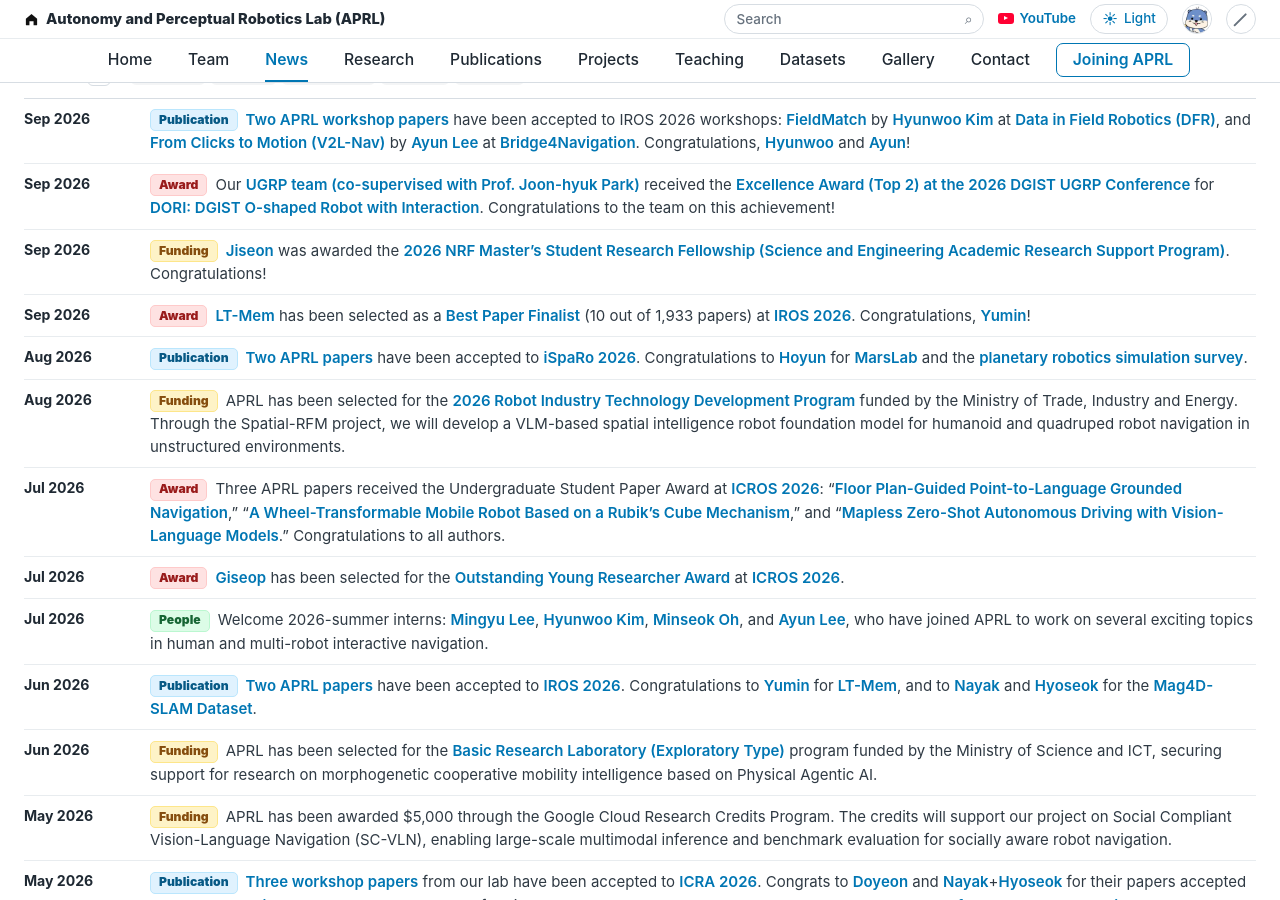
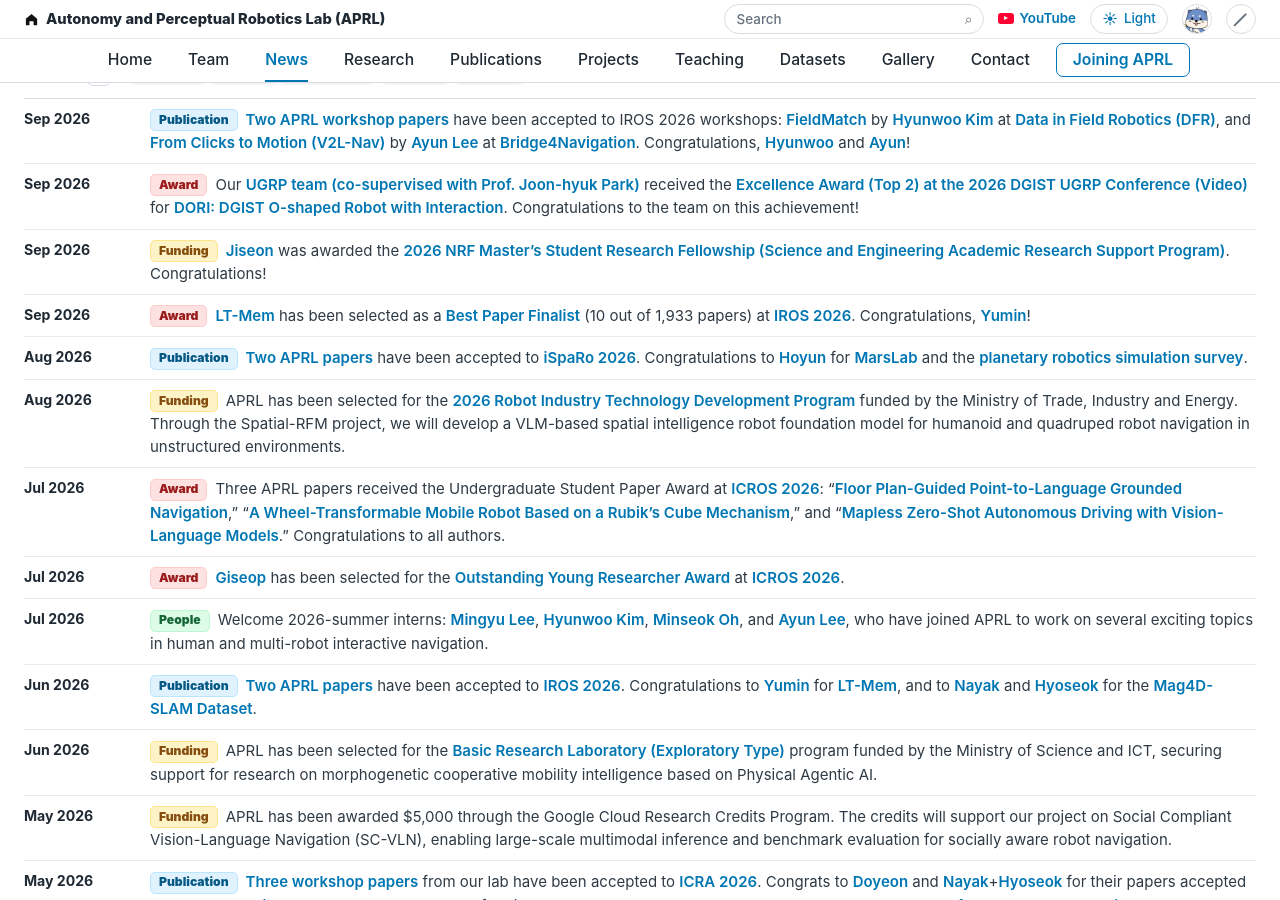
Before and after one commit to team-aprl/team-aprl.github.io, a Jekyll site: the page built from news.html, in a window 1280 px wide and 900 px high, scrolled down 330 px. Built offline with Jekyll 4.4.1, drawn with Linux system fonts in a browser that asks for light colours.

Commit message:
Add UGRP award video link

```diff
--- a/news-language.js
+++ b/news-language.js
@@ -1,7 +1,7 @@
 (() => {
   const translations = {
     "iros-workshops-2026": `<span class="news-tag tag-publication">논문</span><a href="publications.html?year=2026&amp;type=workshop&amp;venue=iros-ws#publications">APRL 워크숍 논문 2편</a>이 IROS 2026 워크숍에 채택되었습니다. <a href="team.html#team-member-hyunwoo-kim-2026-fall">김현우</a> 님의 <a href="publications.html?year=2026&amp;type=workshop&amp;venue=iros-ws#fieldmatch-iros-2026">FieldMatch</a>는 <a href="https://jonasfrey96.github.io/data_in_field_robotics/">Data in Field Robotics (DFR)</a>에, <a href="team.html#team-member-ayun-lee-2026-fall">이아윤</a> 님의 <a href="publications.html?year=2026&amp;type=workshop&amp;venue=iros-ws#v2l-nav-iros-2026">From Clicks to Motion (V2L-Nav)</a>은 <a href="https://bridging-navigation.github.io/website/">Bridge4Navigation</a>에 채택되었습니다. <a href="team.html#team-member-hyunwoo-kim-2026-fall">김현우</a> 님과 <a href="team.html#team-member-ayun-lee-2026-fall">이아윤</a> 님, 축하합니다!`,
-    "ugrp-2026-dori-excellence": `<span class="news-tag tag-award">수상</span><a href="team.html#ugrp-2026-dori">UGRP 팀(Prof. Joon-hyuk Park 공동지도)</a>이 <a href="assets/news/ugrp-2026-dori-excellence-preview.webp">2026 DGIST UGRP Conference</a>에서 <a href="https://dgist-dori.github.io/" target="_blank" rel="noopener noreferrer">DORI: DGIST O-shaped Robot with Interaction</a> 프로젝트로 <a href="assets/news/ugrp-2026-dori-excellence-preview.webp">우수상(Top 2)</a>을 수상했습니다. 팀의 멋진 성과를 축하합니다!`,
+    "ugrp-2026-dori-excellence": `<span class="news-tag tag-award">수상</span><a href="team.html#ugrp-2026-dori">UGRP 팀(Prof. Joon-hyuk Park 공동지도)</a>이 <a href="assets/news/ugrp-2026-dori-excellence-preview.webp">2026 DGIST UGRP Conference</a>에서 <a href="https://dgist-dori.github.io/" target="_blank" rel="noopener noreferrer">DORI: DGIST O-shaped Robot with Interaction</a> 프로젝트로 <a href="assets/news/ugrp-2026-dori-excellence-preview.webp">우수상(Top 2)</a> <a href="https://www.youtube.com/shorts/frhhvm0k2sY?si=HfJeU7LrQ31T9DaB" target="_blank" rel="noopener noreferrer">(Video)</a>을 수상했습니다. 팀의 멋진 성과를 축하합니다!`,
     "nrf-masters-fellowship-jiseon-kim": `<span class="news-tag tag-funding">연구비</span><a href="team.html#team-member-jiseon-kim">김지선</a> 님이 <a href="assets/news/nrf-2026-masters-student-research-fellowship-jiseon-kim.png">2026년도 이공분야 학술연구지원사업(석사과정생연구장려금지원사업)</a>에 선정되었습니다. 축하합니다!`,
     "lt-mem-finalist": `<span class="news-tag tag-award">수상</span><a href="publications.html?year=2026&amp;venue=iros&amp;q=LT-Mem#lt-mem">LT-Mem</a>이 <a href="assets/news/lt-mem-iros2026-best-paper-finalist.png">최우수 논문 후보</a>(전체 1,933편 중 10편)로 선정되었습니다. <a href="https://2026.ieee-iros.org/">IROS 2026</a>에서 발표될 예정입니다. <a href="team.html#team-member-yumin-lee">이유민</a> 님, 축하합니다!`,
     "isparo-2026": `<span class="news-tag tag-publication">논문</span>APRL 논문 2편이 <a href="http://isparo.space">iSpaRo 2026</a>에 채택되었습니다. <a href="team.html#team-member-hoyun-kim">김호윤</a> 님의 <a href="publications.html?year=2026&amp;venue=isparo#marslab-isparo-2026">MarsLab</a>과 <a href="publications.html?year=2026&amp;venue=isparo#planetary-robotics-simulation-survey-isparo-2026">행성 로보틱스 시뮬레이션 서베이</a> 논문 채택을 축하합니다.`,
--- a/news.html
+++ b/news.html
@@ -49,7 +49,7 @@ extra_scripts:
 
           <li data-news-category="award" data-news-id="ugrp-2026-dori-excellence" data-home-reveal="true">
             <time datetime="2026-09-11">Sep 11, 2026</time>
-            <p><span class="news-tag tag-award">Award</span>Our <a href="team.html#ugrp-2026-dori">UGRP team (co-supervised with Prof. Joon-hyuk Park)</a> received the <a href="assets/news/ugrp-2026-dori-excellence-preview.webp">Excellence Award (Top 2) at the 2026 DGIST UGRP Conference</a> for <a href="https://dgist-dori.github.io/" target="_blank" rel="noopener noreferrer">DORI: DGIST O-shaped Robot with Interaction</a>. Congratulations to the team on this achievement!</p>
+            <p><span class="news-tag tag-award">Award</span>Our <a href="team.html#ugrp-2026-dori">UGRP team (co-supervised with Prof. Joon-hyuk Park)</a> received the <a href="assets/news/ugrp-2026-dori-excellence-preview.webp">Excellence Award (Top 2) at the 2026 DGIST UGRP Conference</a> <a href="https://www.youtube.com/shorts/frhhvm0k2sY?si=HfJeU7LrQ31T9DaB" target="_blank" rel="noopener noreferrer">(Video)</a> for <a href="https://dgist-dori.github.io/" target="_blank" rel="noopener noreferrer">DORI: DGIST O-shaped Robot with Interaction</a>. Congratulations to the team on this achievement!</p>
           </li>
           <li data-news-category="funding" data-news-id="nrf-masters-fellowship-jiseon-kim" data-home-reveal="true">
             <time datetime="2026-09">Sep 2026</time>
```
